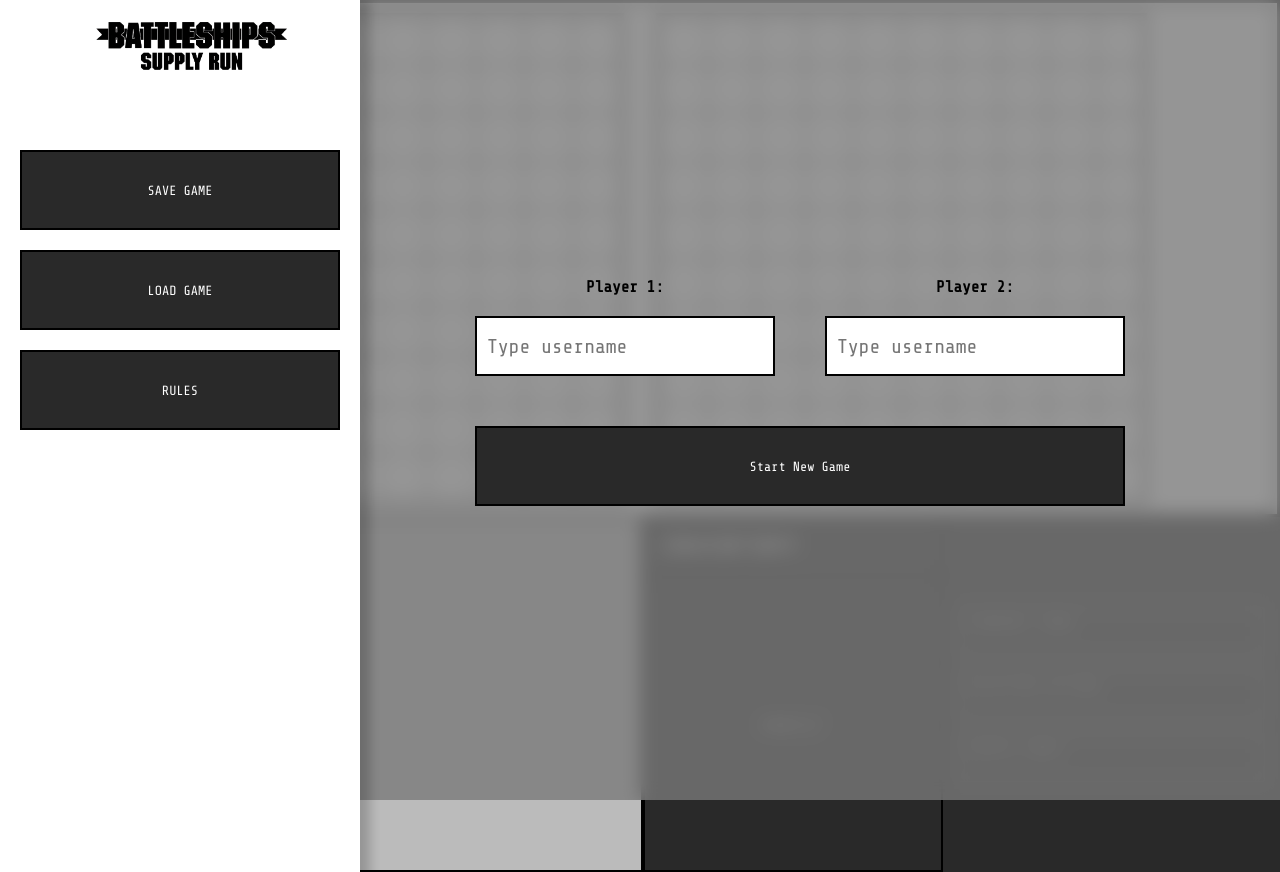
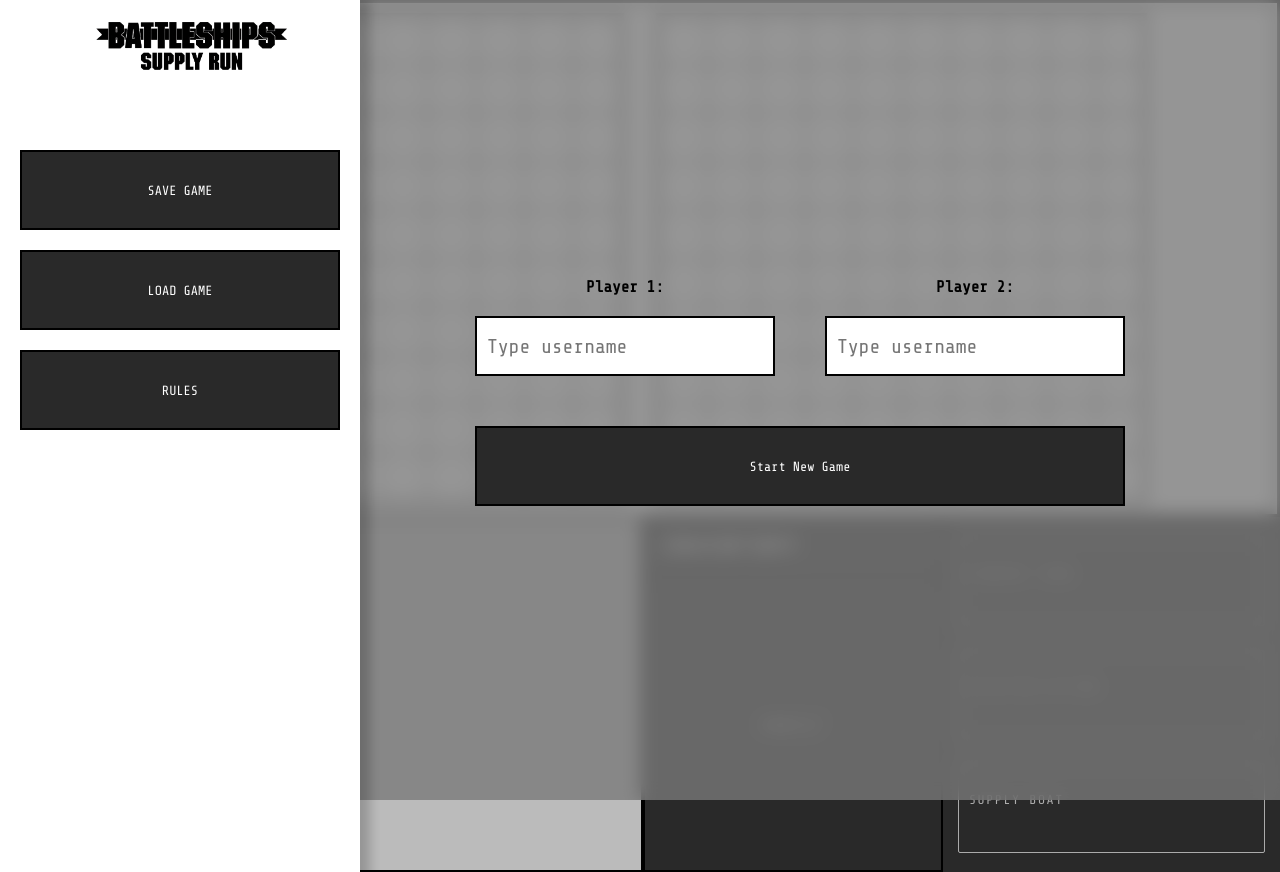
Before and after one commit to mr-matei/battleships-game, a website: page main.html in a window 1280 px wide. Drawn offline with nearby package versions, Linux system fonts and the light colour scheme.

Commit message:
versiunea noua

```diff
--- a/style.css
+++ b/style.css
@@ -34,7 +34,7 @@ body {
 .game-stats {
   display: flex;
   flex-direction: column;
-  justify-content: center;
+  justify-content: space-evenly;
   flex: 1;
   background-color: #292929;
   color: white;
@@ -525,6 +525,7 @@ body {
   justify-content: center;
   width: 100%;
   max-height: 108px;
+  min-height: 90px;
   box-sizing: border-box;
   padding: 8px 10px;
   border: 1px solid rgba(255, 255, 255, 0.608);
```
